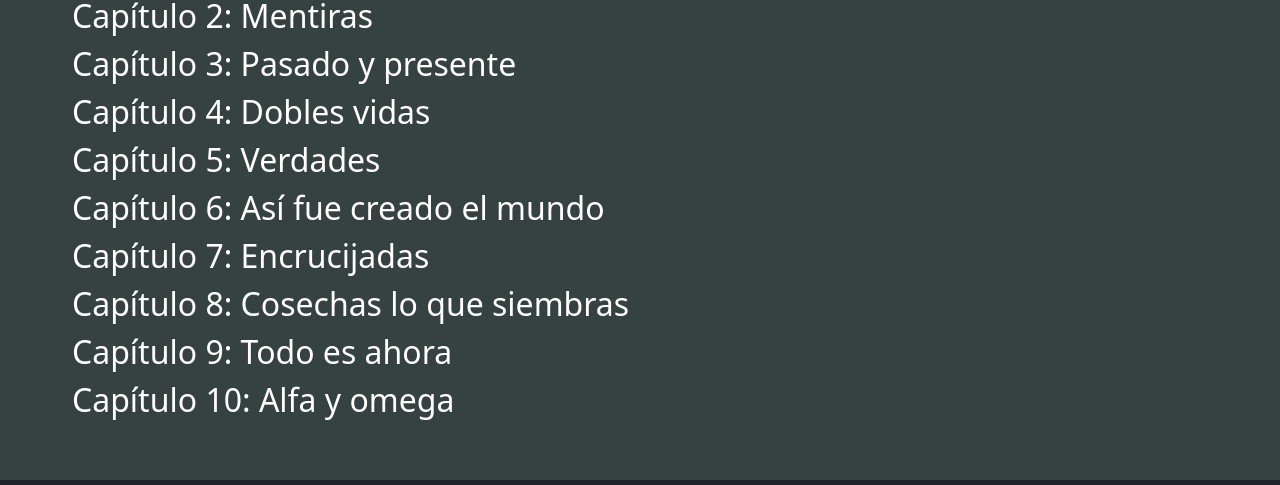
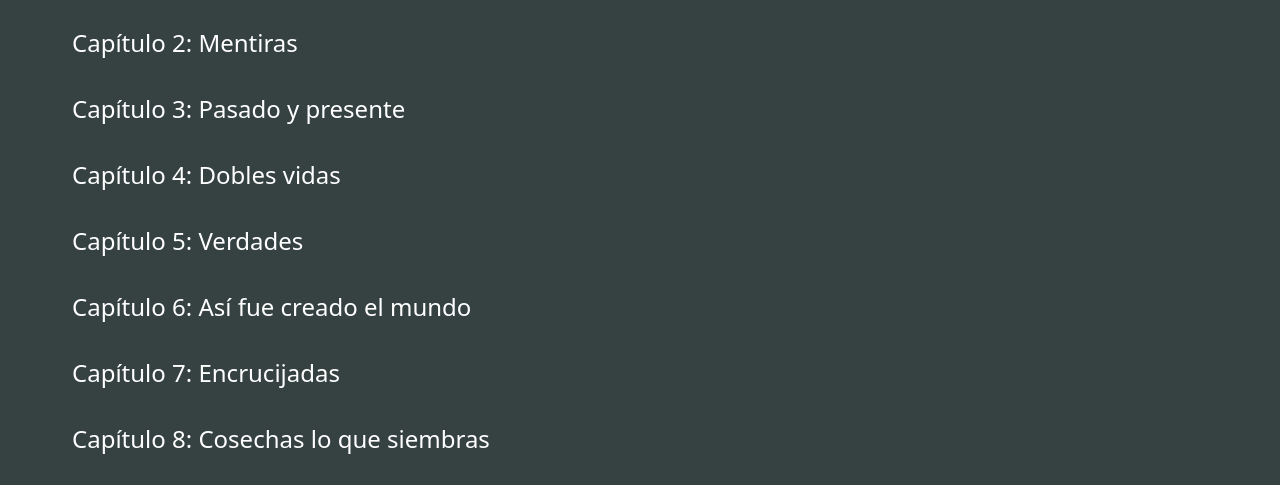
Before and after one commit to FacundoMerkin/InfoWeb, a website: page pages/capitulos.html in a window 1280 px wide. Shown: the part 747-1232 px from the top of the page. Drawn offline with nearby package versions, Linux system fonts and the light colour scheme.

Commit message:
retoques capitulos

```diff
--- a/scss/styles.scss
+++ b/scss/styles.scss
@@ -257,12 +257,14 @@
 
 .capitulos a{
     color: #fff;
-    font-size: 2rem;
+    font-size: 1.5rem;
     text-decoration: none;
+    padding: 0px;
 }
 
 .capitulos li{
     list-style: none;
+    padding: 15px 0px;
 }
 
 body{
```
Also changed, not shown: css/styles.css.
